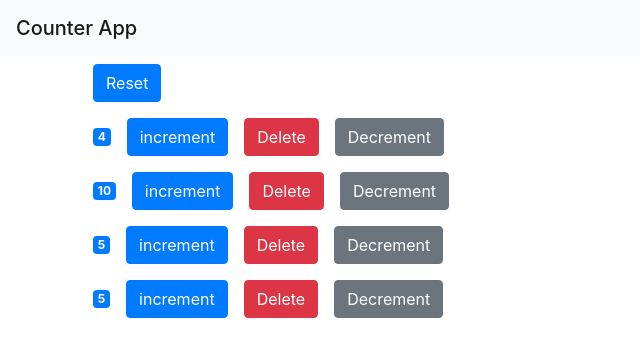
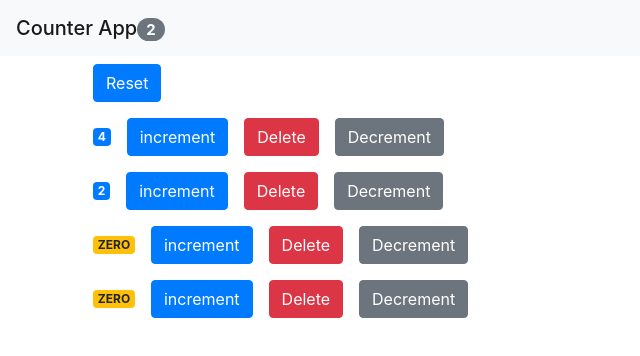
Before and after one commit to Karan-Munjani/counter-app, a React (Create React App) app: page / in a window 1280 px wide. Shown: the top 356 px of the page, without its empty margins (0-640 px from the left). Built offline with nearby package versions, Linux system fonts and the light colour scheme.

Commit message:
use of SFC complete

```diff
--- a/src/App.js
+++ b/src/App.js
@@ -4,12 +4,54 @@ import "./App.css";
 import Counters from "./components/counters";
 
 class App extends Component {
+  state = {
+    counters: [
+      { id: 1, value: 4 },
+      { id: 2, value: 2 },
+      { id: 3, value: 0 },
+      { id: 4, value: 0 },
+    ],
+  };
+
+  handleDelete = (counterId) => {
+    // delete Whole item from array so use filter method
+    const counters = this.state.counters.filter((c) => c.id !== counterId);
+    this.setState({ counters });
+  };
+
+  handleReset = () => {
+    const counters = this.state.counters.map((c) => {
+      c.value = 0;
+      return c;
+    });
+
+    this.setState({ counters });
+  };
+
+  handleIncrement = (counter) => {
+    const cntrs = [...this.state.counters]; //copying counters array
+    const index = cntrs.indexOf(counter);
+    cntrs[index] = { ...counter };
+    cntrs[index].value++;
+    // console.log(this.state.counters[0])
+
+    this.setState({ counters: cntrs });
+  };
+
   render() {
     return (
       <>
-        <Nav />
+        <Nav
+          totalCounters={this.state.counters.filter((c) => c.value > 0).length}
+        />
         <main className="container">
-          <Counters />
+          <Counters
+            onReset={this.handleReset}
+            onDecrement={this.handleDecrement}
+            onIncrement={this.handleIncrement}
+            onDelete={this.handleDelete}
+            counters={this.state.counters}
+          />
         </main>
       </>
     );
--- a/src/components/counters.jsx
+++ b/src/components/counters.jsx
@@ -2,58 +2,22 @@ import React, { Component } from "react";
 import Counter from "./counter";
 
 class Counters extends Component {
-    state = {
-        counters: [
-            { id: 1, value: 4 },
-            { id: 2, value: 10 },
-            { id: 3, value: 5 },
-            { id: 4, value: 5 },
-        ],
-    };
-
-    handleDelete = (counterId) => {
-        // delete Whole item from array so use filter method
-        const counters = this.state.counters.filter((c) => c.id !== counterId);
-        this.setState({ counters });
-    };
-
-    handleReset = () => {
-        const counters = this.state.counters.map((c) => {
-            c.value = 0;
-            return c;
-        });
-
-        this.setState({ counters });
-    };
-
-    handleIncrement = (counter) => {
-        const cntrs = [...this.state.counters]//copying counters array
-        const index = cntrs.indexOf(counter);
-        cntrs[index] = { ...counter };
-        cntrs[index].value++;
-        // console.log(this.state.counters[0])
-
-
-        this.setState({ counters: cntrs })
-
-
-    }
 
     render() {
         return (
             <div>
-                <button onClick={this.handleReset} className="btn btn-primary m-2">
+                <button onClick={this.props.onReset} className="btn btn-primary m-2">
                     Reset
         </button>
 
-                {this.state.counters.map((counter) => (
+                {this.props.counters.map((counter) => (
                     <Counter
                         key={counter.id}
                         counter={counter} //Will send whole counter Obj from COUNTERS ARRAY
-                        onDel={this.handleDelete}
-                        onDecrement={this.handleDecrement}
-                        onIncrement={this.handleIncrement}
-                    ></Counter>
+                        onDel={this.props.onDelete}
+                        onDecrement={this.props.onDecrement}
+                        onIncrement={this.props.onIncrement}
+                    />
                 ))}
             </div>
         );
--- a/src/components/navbar.jsx
+++ b/src/components/navbar.jsx
@@ -1,20 +1,18 @@
-import React, { Component } from 'react';
 
-class Nav extends Component {
+// when we dont have any extra methods or state property then we can use SFC: stateless functional component
+// to accesss parent props we have to pass props object to it
 
-    render() {
-        return (
-            <nav className="navbar navbar-light bg-light">
-                <span className="navbar-brand mb-0 h1">Counter App</span>
+const Nav = (props) => {
+    return (
+        <nav className="navbar navbar-light bg-light">
+            <span className="navbar-brand mb-0 h1">Counter App
+                <span className="badge badge-pill badge-secondary">{props.totalCounters}
+                </span>
+            </span>
 
 
-            </nav>
-
-        );
-    }
-    getCount() {
-        console.log(this.state.Counter);
-    }
+        </nav>
+    );
 }
 
 export default Nav;
```
